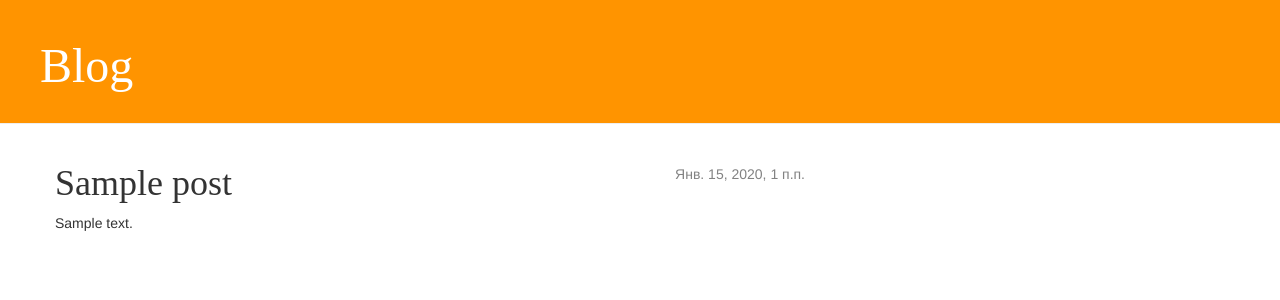
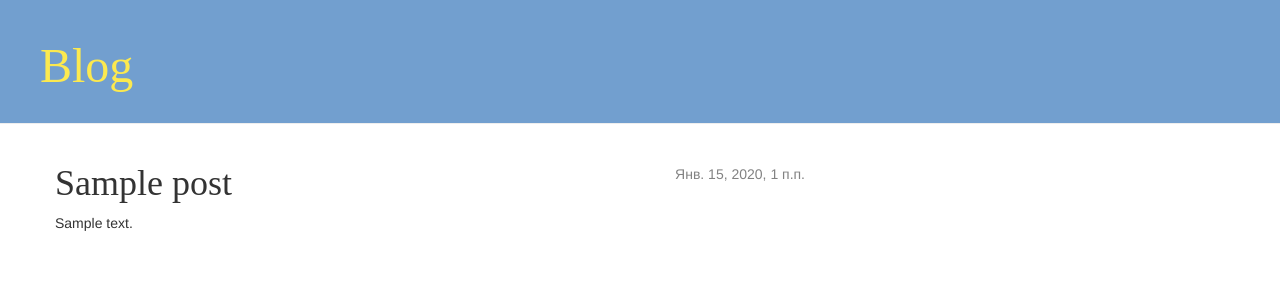
Before and after one commit to avedensky/DjangoBlogic, a Django app: page /post/1/ in a window 1280 px wide. Shown: the top 300 px of the page. Run offline with Django 3.2, Linux system fonts and the light colour scheme; tables that the repository leaves empty hold one stand-in row (Sample ...); some libraries are stand-ins or nearby versions.

Commit message:
Change:Colors theme

```diff
--- a/blog/static/css/blog.css
+++ b/blog/static/css/blog.css
@@ -1,11 +1,11 @@
 .page-header {
-    background-color: #ff9400;
+    background-color: #729FCF;
     margin-top: 0;
     padding: 20px 20px 20px 40px;
 }
 
 .page-header h1, .page-header h1 a, .page-header h1 a:visited, .page-header h1 a:active {
-    color: #ffffff;
+    color: #FCE94F;
     font-size: 36pt;
     text-decoration: none;
 }
```
Also changed, not shown: blog/templates/blog/base.html (indentation only).
